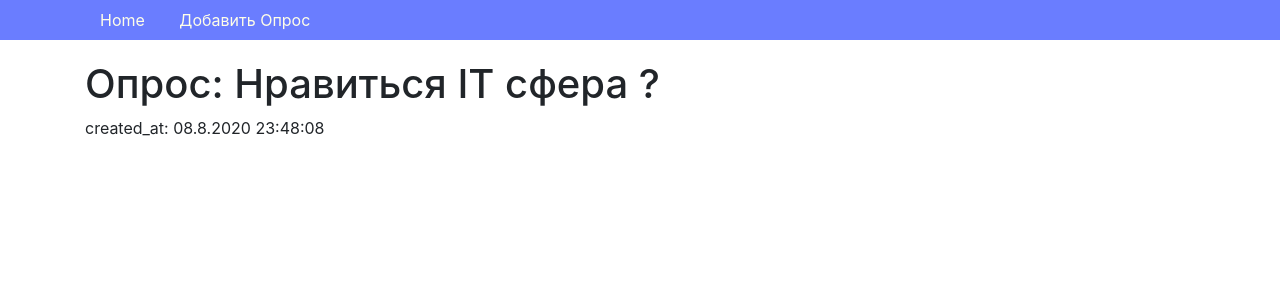
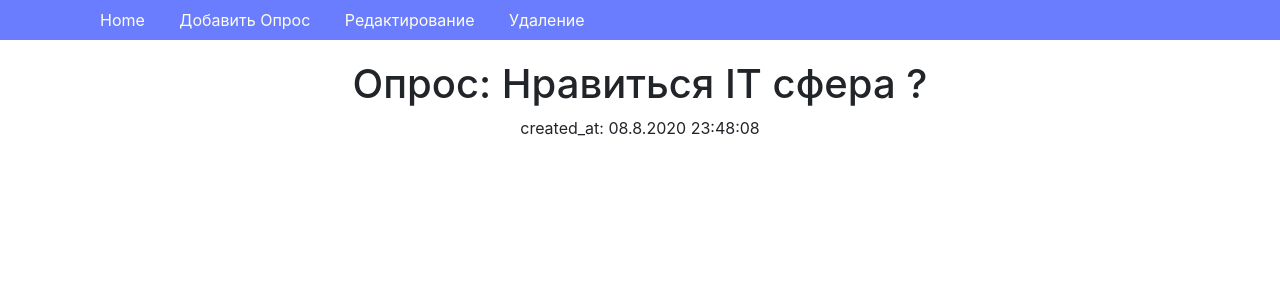
Before and after one commit to Malik-Al/Poll, a Django app: page /poll/1 in a window 1280 px wide. Shown: the top 300 px of the page. Run offline with Django 3.2, Linux system fonts and the light colour scheme; data comes from the database, SQL or seed files in the repository; some libraries are stand-ins or nearby versions.

Commit message:
создал папку views переместил туда poll.py

```diff
--- a/source/main/urls.py
+++ b/source/main/urls.py
@@ -16,7 +16,7 @@ Including another URLconf
 from django.contrib import admin
 from django.urls import path
 
-from webapp.views import PollIndexView, PollView, PollCreateView, PollUpdateView, PollDeleteView
+from webapp.views.poll import PollIndexView, PollView, PollCreateView, PollUpdateView, PollDeleteView
 
 urlpatterns = [
     path('', PollIndexView.as_view(), name='index'),
--- a/source/webapp/static/css/style.css
+++ b/source/webapp/static/css/style.css
@@ -200,6 +200,6 @@ body {
 
 
 
-.center{
-    text-align: center;
-}
+/*.center{*/
+    /*text-align: center;*/
+/*}*/
--- a/source/webapp/templates/base.html
+++ b/source/webapp/templates/base.html
@@ -21,7 +21,7 @@
        </ul>
    </div>
 </nav>
-<div class="container">
+<div class="container" style="text-align: center;">
     {% block content %}{% endblock %}
 </div>
 <script src="https://code.jquery.com/jquery-3.3.1.slim.min.js" integrity="sha384-q8i/X+965DzO0rT7abK41JStQIAqVgRVzpbzo5smXKp4YfRvH+8abtTE1Pi6jizo" crossorigin="anonymous"></script>
--- a/source/webapp/templates/partial/pagination.html
+++ b/source/webapp/templates/partial/pagination.html
@@ -1,5 +1,5 @@
-<div class="pagination">
-<form action="" method="GET">
+<div class="pagination" >
+<form action="" method="GET" >
     <span class="step-links">
         <a href="?{% if query %}{{ query }}&{% endif %}page=1">&laquo; В начало</a>
 
@@ -25,7 +25,7 @@
     <div>
         {% for page in paginator.page_range %}
             {% if page_obj.number == page %}
-                <span class="page-active">{{ page }}</span>
+                <span class="page-active" >{{ page }}</span>
             {% else %}
                 <a href="?{% if query %}{{ query }}&{% endif %}page={{ page }}">{{ page }}</a>
             {% endif %}
--- a/source/webapp/templates/poll/poll.html
+++ b/source/webapp/templates/poll/poll.html
@@ -2,19 +2,13 @@
 
 
 {% block menu %}
-
+        <a href="{% url 'poll_update' poll.pk %}">Редактирование</a>
+        <a href="{% url 'poll_delete' poll.pk %}">Удаление</a>
 {% endblock %}
 
+
+
 {% block content %}
-    {% if is_paginated %}
-         {% include 'partial/pagination.html' %}
-    {% endif %}
-
-        <h1 >Опрос: {{ poll.question }}</h1>
-        <p>created_at: {{ poll.created_at|date:'d.n.Y H:i:s' }}</p>
-
-    {% if is_paginated %}
-         {% include 'partial/pagination.html' %}
-    {% endif %}
-
+    <h1 >Опрос: {{ poll.question }}</h1>
+    <p>created_at: {{ poll.created_at|date:'d.n.Y H:i:s' }}</p>
 {% endblock %}
--- /dev/null
+++ b/source/webapp/views/__init__.py
@@ -0,0 +1 @@
+from .poll import ListView, CreateView, UpdateView, DeleteView, DetailView
--- a/source/webapp/views.py
+++ b/source/webapp/views/poll.py
@@ -1,7 +1,5 @@
-from django.core.paginator import Paginator
 from django.urls import reverse, reverse_lazy
-from django.views.generic import ListView, CreateView, UpdateView, DeleteView, TemplateView, DetailView
-
+from django.views.generic import ListView, CreateView, UpdateView, DeleteView, DetailView
 from webapp.forms import PollForm
 from webapp.models import Poll
 
```
Also changed, not shown: source/webapp/templates/poll/index.html (+1 -7 lines), source/webapp/views/choice.py (added).
